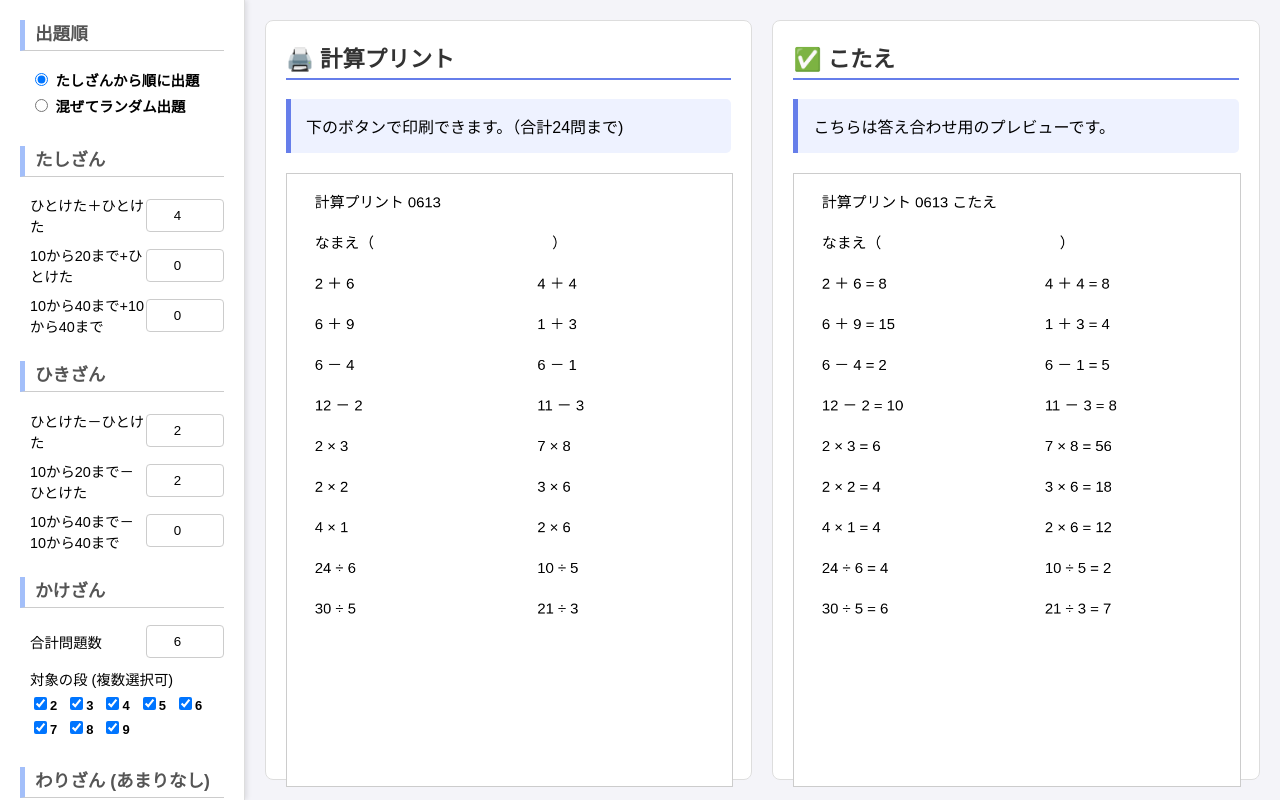
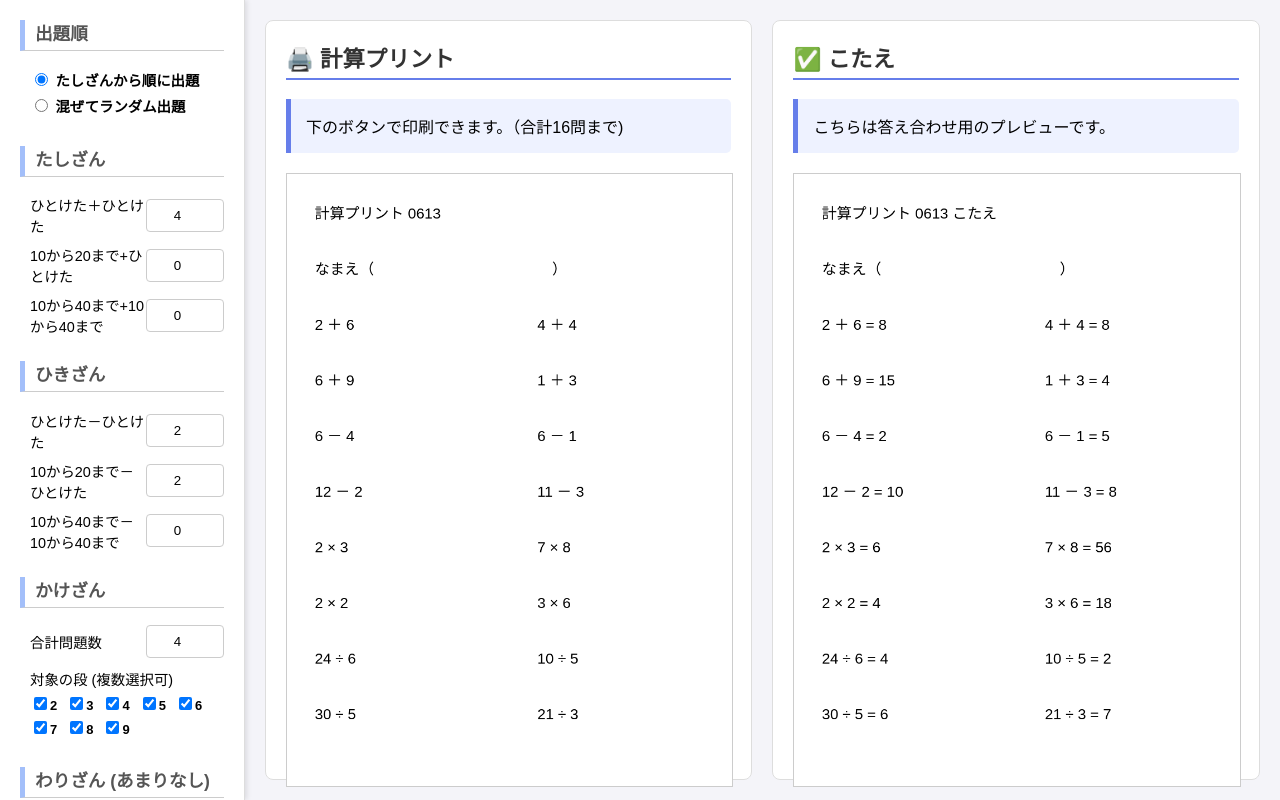
Before and after one commit to sorafjah/keisan, a plain HTML site: page index.html in a window 1280 px wide. Drawn offline with Linux system fonts and the light colour scheme.

Commit message:
Update index.html

```diff
--- a/index.html
+++ b/index.html
@@ -192,7 +192,7 @@
 
         <h3>かけざん</h3>
         <div class="input-group">
-            <div class="input-item"><label for="mul_count">合計問題数</label><input type="number" id="mul_count" class="q-input" min="0" value="6"></div>
+            <div class="input-item"><label for="mul_count">合計問題数</label><input type="number" id="mul_count" class="q-input" min="0" value="4"></div>
             <label style="margin-top: 10px; font-weight:normal;">対象の段 (複数選択可)</label>
             <div id="mul_tables" style="font-size:0.9em;">
                 <input type="checkbox" id="table2" value="2" checked><label for="table2" style="display:inline-block; margin-right:5px;">2</label>
@@ -212,14 +212,14 @@
             <div class="input-item"><label for="div_u99s">99まで÷ひとけた</label><input type="number" id="div_u99s" class="q-input" min="0" value="0"></div>
         </div>
 
-        <div id="total-counter">合計問題数: 18問</div>
+        <div id="total-counter">合計問題数: 16問</div>
         <button id="generateBtn">計算プリントを作成</button>
     </div>
 
     <div id="main-content">
         <div class="result-column">
             <h2>🖨️ 計算プリント</h2>
-            <div class="info">下のボタンで印刷できます。（合計24問まで)</div>
+            <div class="info">下のボタンで印刷できます。（合計16問まで)</div>
             <canvas id="worksheet-canvas" width="800" height="1100"></canvas>
             <div class="button-group">
                  <button class="printBtn" id="printWorksheetBtn">このプリントを印刷する</button>
@@ -238,7 +238,7 @@
 
     <!-- かわいいアラート用のHTML -->
     <div id="cute-alert" class="hidden">
-        <p>もんだいが おおすぎるみたい！<br><span style="font-size: 0.8em;">(合計24問までにしてね)</span></p>
+        <p>もんだいが おおすぎるみたい！<br><span style="font-size: 0.8em;">(合計16問までにしてね)</span></p>
         <button id="close-alert-btn">OK</button>
     </div>
 
@@ -314,7 +314,7 @@
             ctx.fillStyle = 'black';
             ctx.font = '20pt "Hiragino Kaku Gothic ProN", Meiryo, sans-serif';
 
-            let currentY = 60, xMargin = 50, lineHeight = 73, columnWidth = 400; // 行間を調整
+            let currentY = 80, xMargin = 50, lineHeight = 100, columnWidth = 400; // 行間を調整
 
             ctx.fillText(title, xMargin, currentY);
             currentY += lineHeight;
@@ -389,7 +389,7 @@
                 total += parseInt(input.value, 10) || 0;
             });
             totalCounter.textContent = `合計問題数: ${total}問`;
-            if (total > 24) {
+            if (total > 16) {
                 totalCounter.style.color = 'red';
                 cuteAlert.classList.remove('hidden');
             } else {
```
